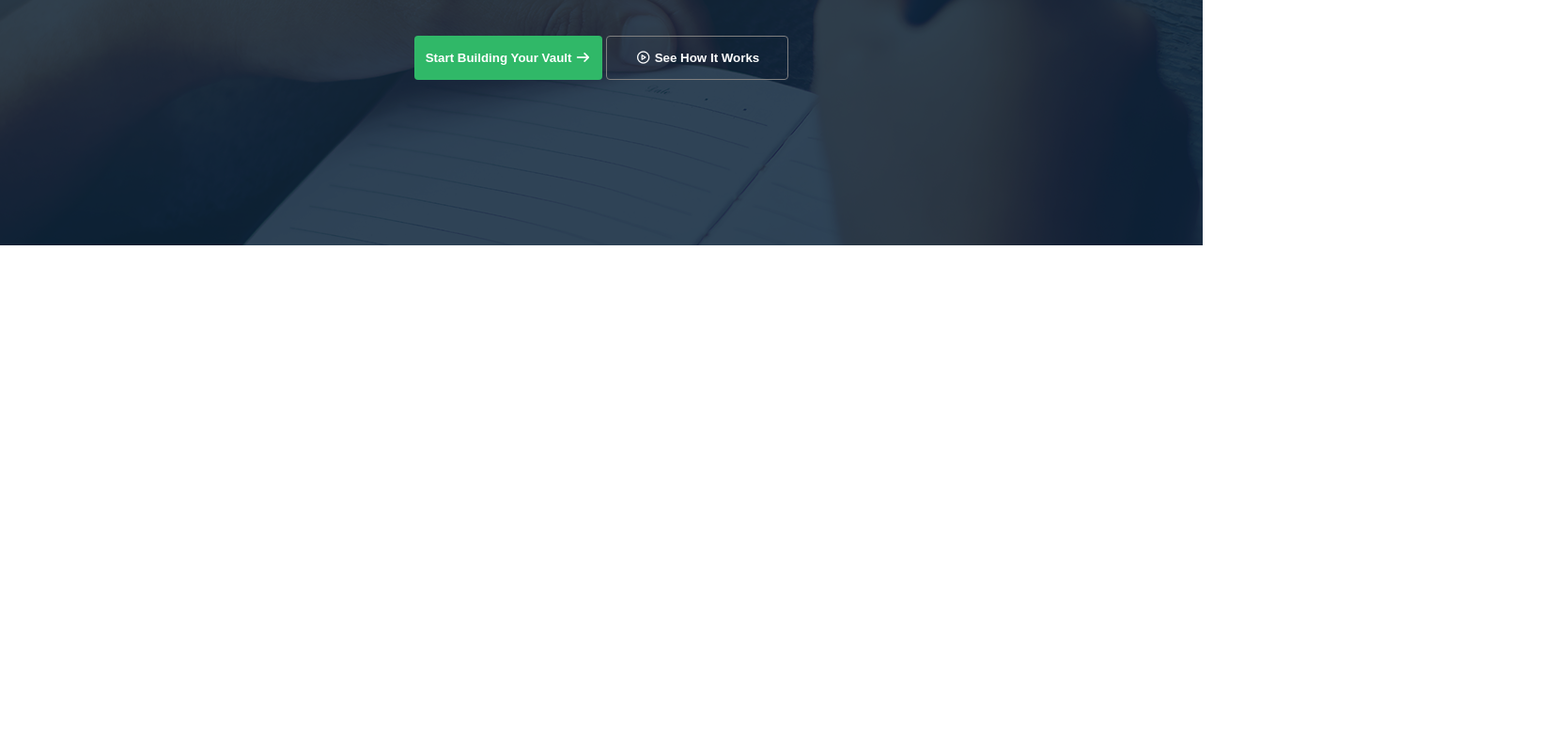
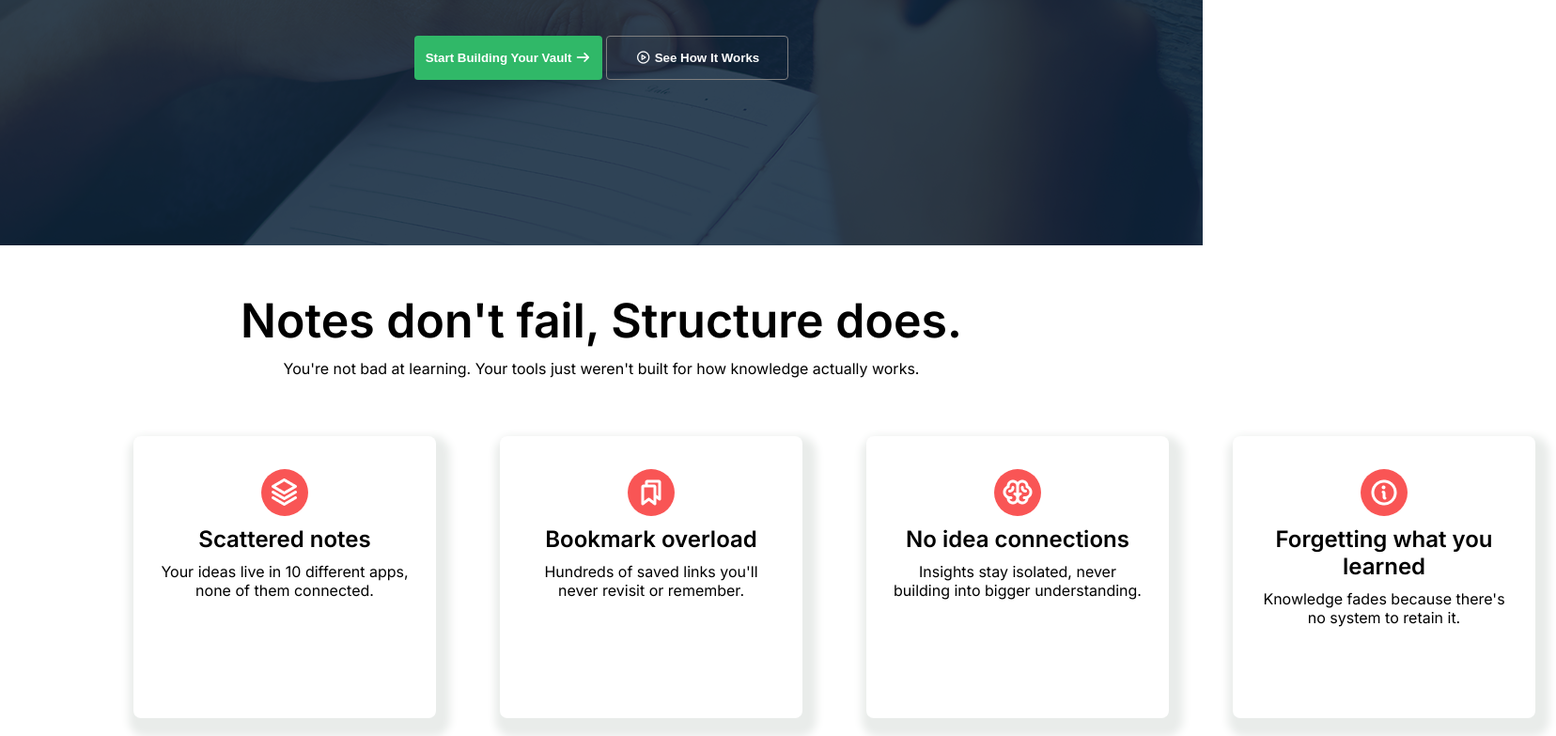
Before and after one commit to Ray0dollar/Assignment-1, a plain HTML site: page index.html in a window 1280 px wide. Shown: the part 511-1294 px from the top of the page at 94% size, 1656 px wide, since content can reach past the window. Before the commit the page ends 800 px from the top, so only its background shows below. Drawn offline with Linux system fonts and the light colour scheme.

Commit message:
All card-menu complete

```diff
--- a/index.html
+++ b/index.html
@@ -50,6 +50,58 @@
                     </div>
           </div>
      </section>
+     <!--Instraction -->
+
+     <section>
+          <div class="instraction">
+               <h2>Notes don't fail, Structure does.</h2>
+               <p>You're not bad at learning. Your tools just weren't built for how knowledge actually works.</p>
+          </div>
+     </section>
+
+     <!--All card-menu -->
+
+     <section class="section-card">
+          <div class="all-card">
+               <div class="card-info">
+                    <div class="circle"><img src="./B13-A01-Knowledge-Vault-main/assets/Vector.png" alt=""> </div>
+                    <h2 class="card-heading">Scattered notes</h2>
+                    <p class="card-txt">Your ideas live in 10 different apps, none of them connected.</p>
+
+
+
+
+               </div>
+               <div class="card-info">
+                    <div class="circle"><img src="./B13-A01-Knowledge-Vault-main/assets/Bookmarks.png" alt=""> </div>
+                    <h2 class="card-heading">Bookmark overload</h2>
+                    <p class="card-txt">Hundreds of saved links you'll never revisit or remember.</p>
+
+
+
+
+               </div>
+               <div class="card-info">
+                    <div class="circle"><img src="./B13-A01-Knowledge-Vault-main/assets/Brain.png" alt=""> </div>
+                    <h2 class="card-heading">No idea connections</h2>
+                    <p class="card-txt">Insights stay isolated, never building into bigger understanding.</p>
+
+
+
+
+               </div>
+               <div class="card-info">
+                    <div class="circle"><img src="./B13-A01-Knowledge-Vault-main/assets/Info.png" alt=""> </div>
+                    <h2 class="card-heading">Forgetting what you learned</h2>
+                    <p class="card-txt">Knowledge fades because there's no system to retain it.</p>
+
+
+
+
+
+               </div>
+          </div>
+     </section>
 
 
      </main>
--- a/style.css
+++ b/style.css
@@ -141,3 +141,78 @@ body{
 
 
 }
+/* instraction */
+.instraction{
+     margin-top: 50px;
+     /* background-color: yellowgreen; */
+     text-align: center;
+
+}
+.instraction h2{
+     font-size: 50px;
+     font-weight: 600;
+     line-height: auto;
+
+}
+.instraction p{
+     margin-top: 20px;
+     font-size: 16px;
+     line-height: 20%;
+
+}
+/* Card-menu */
+.circle{
+     width: 50px;
+     height: 50px;
+     border-radius: 50%;
+     background-color:  #F95555;
+     display: flex;
+     align-items: center;
+     justify-content: center;
+     margin: 0 auto;
+
+
+}
+.all-card{
+     max-width: 1600px;
+     width: 120%;
+     height: 300px;
+     padding-top:50px;
+     display: flex;
+     justify-content:center;
+     align-items: center;
+     margin: 44px 120px;
+     gap: 24px;
+
+}
+.card-info{
+     background-color: #ffff;
+     width: 322px;
+     height: 300px;
+     padding: 35px 24px;
+     margin: 0 auto ;
+     gap: 16;
+     border-radius: 8px;
+     transition: transform 0.4s ease;
+     box-shadow: 5px 10px 10px 10px rgb(233, 236, 234);
+
+
+
+
+}
+.card-info:hover{
+     background-color: #ffffff;
+       transform: translateY(-12px);
+
+}
+
+.card-info .card-heading{
+     text-align: center;
+     font-size: 24px;
+     font-weight: 600;
+     padding-top: 10px;
+}
+.card-info .card-txt{
+     text-align: center;
+     padding-top: 10px;
+}
```
